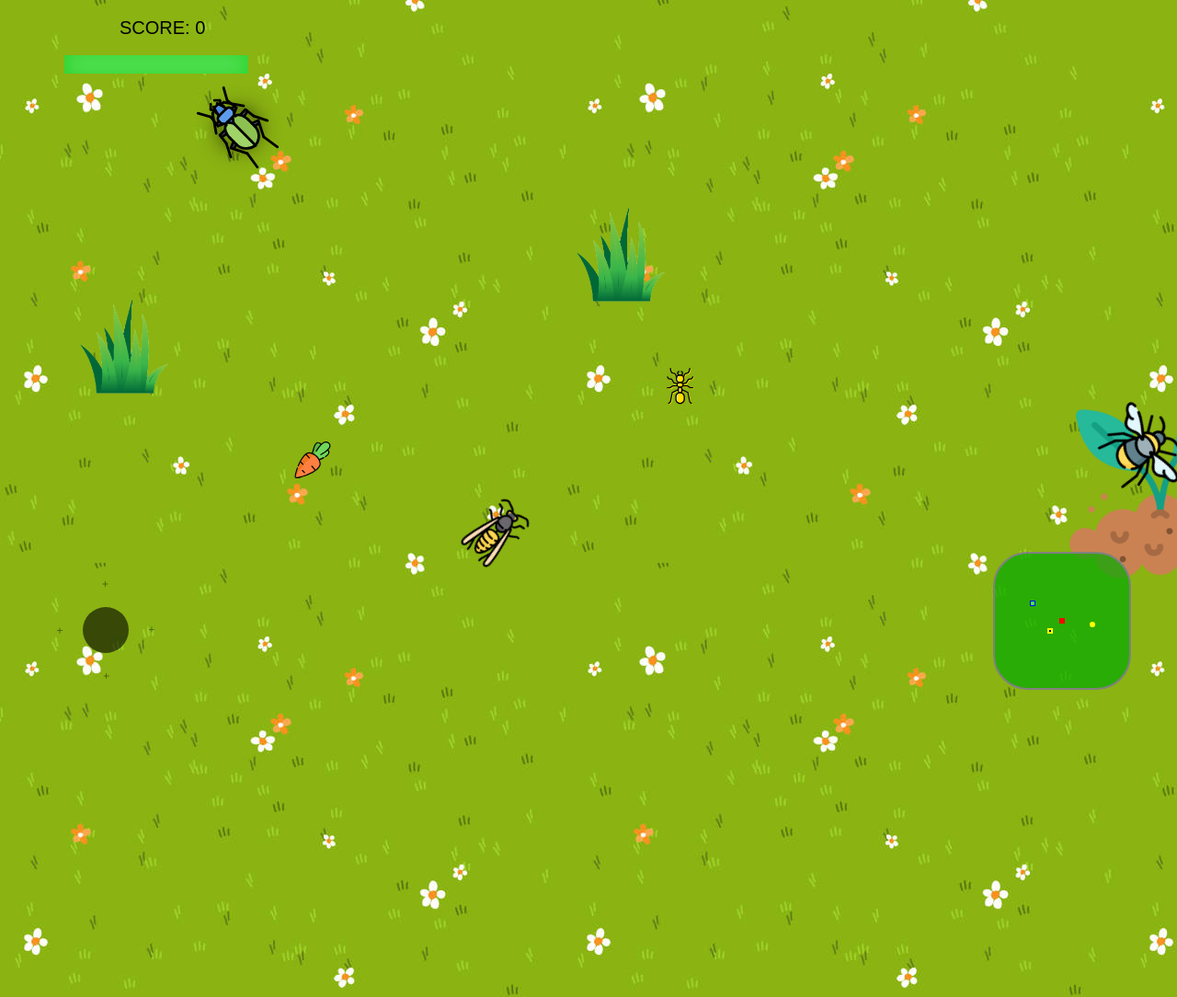
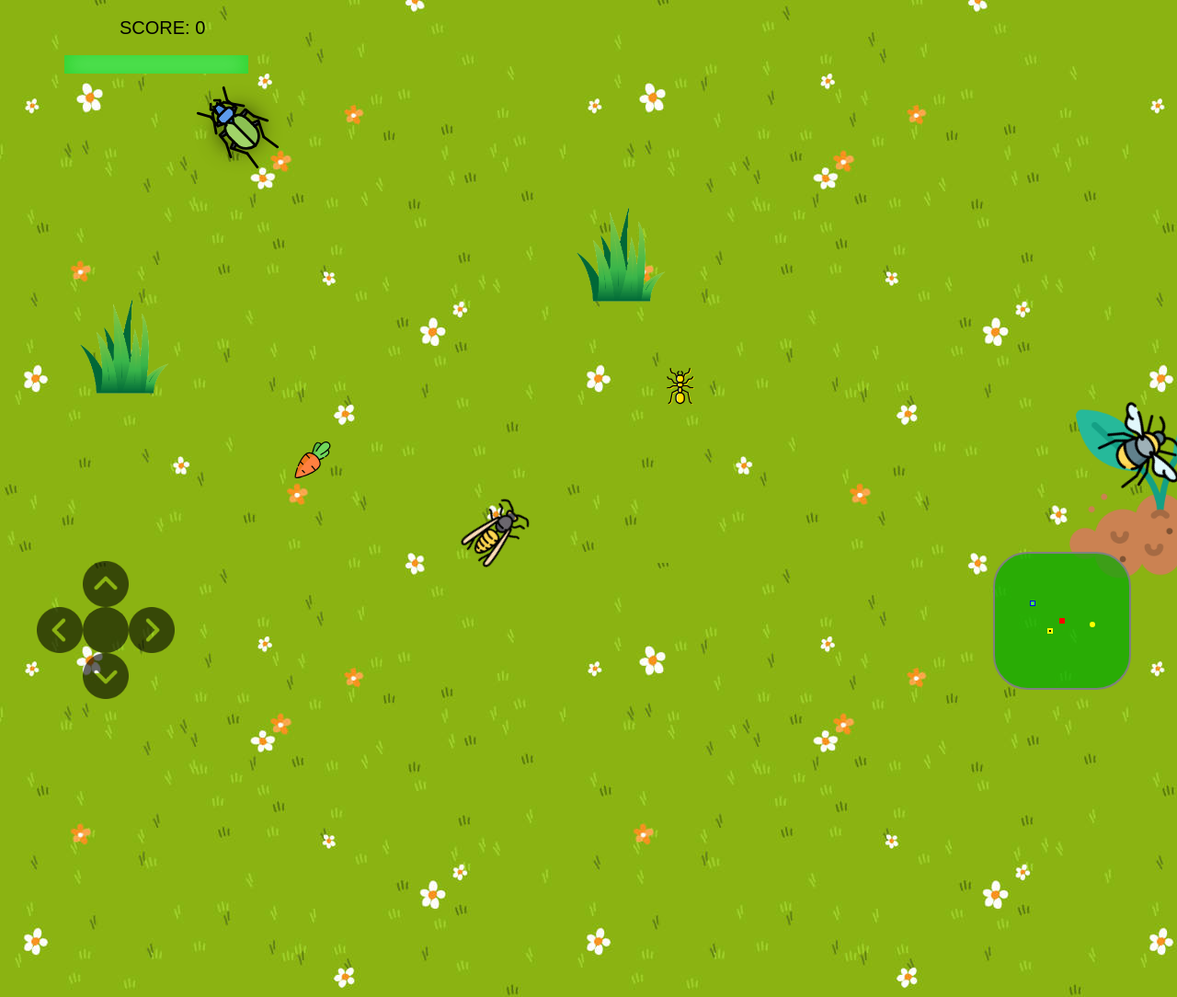
Before and after one commit to Kifoxive/AntGame, a plain HTML site: page index.html in a window 1280 px wide. Shown: the top 1084 px of the page at 92% size. Drawn offline with Linux system fonts and the light colour scheme; the site is published under a folder, as on GitHub Pages, so addresses that start at the root find nothing.

Commit message:
Updated css
Because path “/img” is not always supported, changed to “../img”

```diff
--- a/css/style.css
+++ b/css/style.css
@@ -304,7 +304,7 @@ body {
   height: 50px;
   width: 50px;
   opacity: 0.6;
-  background: url(/img/buttonArrow.png) 100%/cover no-repeat;
+  background: url(../img/buttonArrow.png) 100%/cover no-repeat;
 }
 .buttons button:hover {
   opacity: 0.8;
```
